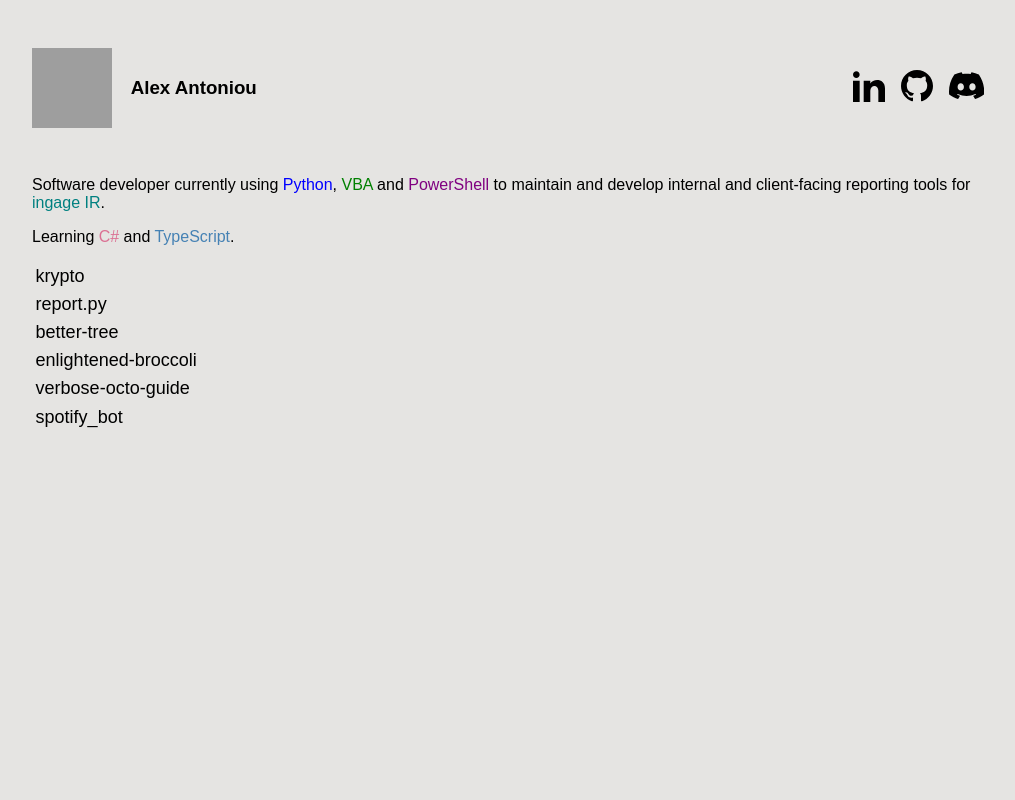
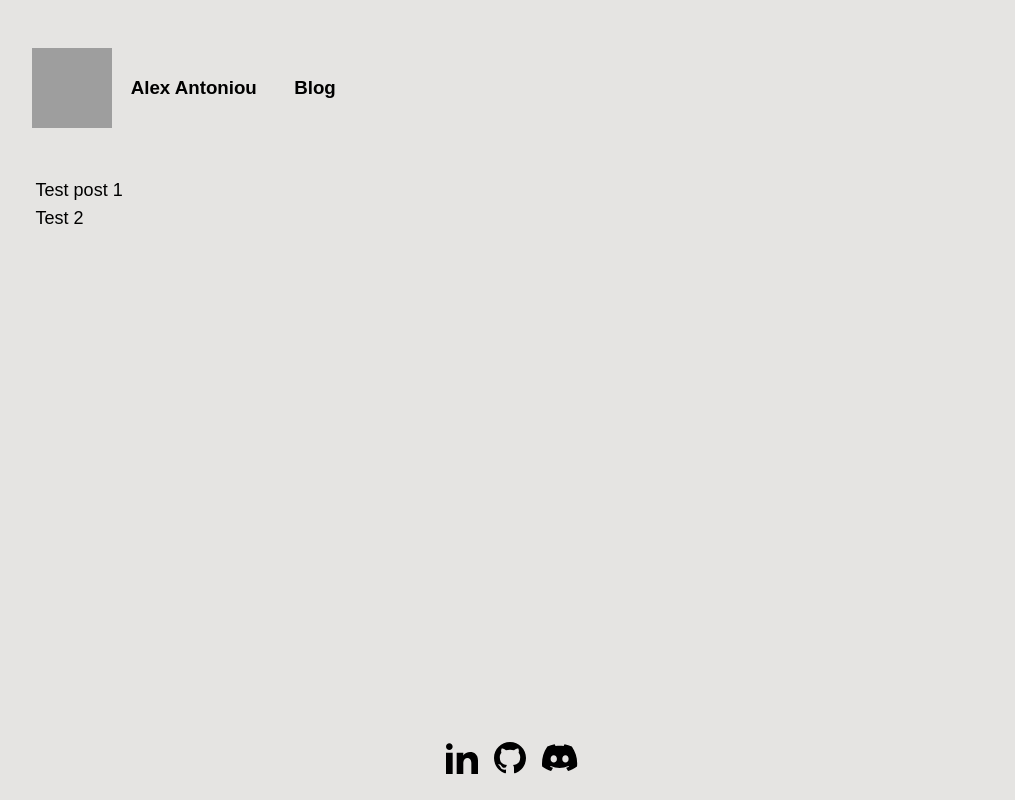
Before and after one commit to antoniouaa/hiremepls, a React (Create React App) app: page /blog in a window 1280 px wide. Shown: the whole page, without its empty margins (128-1143 px from the left). Built offline with nearby package versions, Linux system fonts and the light colour scheme; grey boxes are pictures that could not be loaded.

Commit message:
started implementing support for blogs

```diff
--- a/package.json
+++ b/package.json
@@ -15,6 +15,7 @@
     "nth-check": "^2.1.1",
     "react": "^18.1.0",
     "react-dom": "^18.1.0",
+    "react-router-dom": "^6.3.0",
     "react-scripts": "5.0.1",
     "styled-components": "^5.3.5",
     "typescript": "^4.7.2",
--- a/src/App.tsx
+++ b/src/App.tsx
@@ -1,19 +1,37 @@
-import { useEffect } from "react";
+import React from "react"
+import { BrowserRouter, Routes, Route } from "react-router-dom";
 
 import Header from "./components/Header";
 import About from "./components/About";
 import Projects from "./components/Projects";
+import Blog from "./components/Blog";
+import Footer from "./components/Footer";
 
 import projects from "./projects.json";
+import posts from "./posts.json";
 
 function App() {
-  useEffect(() => { document.title = "antoniouaa" });
-  return (
-    <div className="App">
-      <Header />
+  React.useEffect(() => { document.title = "antoniouaa" });
+  const Landing = () => {
+    return <>
       <About />
       <Projects projects={projects} />
-    </div>
+    </>
+  }
+  console.log(posts)
+  return (
+    <BrowserRouter>
+      <div className="App">
+        <Header />
+
+        <Routes>
+          <Route path="/blog" element={<Blog posts={posts} />} />
+          <Route path="/" element={<Landing />} />
+        </Routes>
+
+        <Footer />
+      </div>
+    </BrowserRouter>
   );
 }
 
--- /dev/null
+++ b/src/components/Blog.tsx
@@ -0,0 +1,26 @@
+import CardGrid from "./CardGrid";
+import { Container } from "./styled";
+
+interface IBlogParams {
+    posts: BlogNode[]
+}
+
+type BlogDetails = {
+    title: string,
+    synopsis: string,
+    body: string,
+}
+
+export type BlogNode = {
+    node: BlogDetails
+}
+
+const Blog = ({ posts }: IBlogParams) => {
+    return (
+        <Container>
+            <CardGrid nodes={posts} />
+        </Container>
+    )
+}
+
+export default Blog;
--- a/src/components/Card.tsx
+++ b/src/components/Card.tsx
@@ -1,6 +1,8 @@
 import styled from "styled-components";
 
-import { ProjectNode } from "./Projects"
+import { CardNode } from "./CardGrid"
+import { ProjectNode } from "./Projects";
+import { BlogNode } from "./Blog";
 
 const colors: Record<string, string> = {
     Python: "#0000FF",
@@ -53,15 +55,17 @@ const WideField = styled(Container)`
 `;
 
 export interface ICardParams {
-    node: ProjectNode
+    node: CardNode
     index: number
     openTab: number
     setOpenTab: CallableFunction
 }
 
-const Card = ({ node, index, openTab, setOpenTab }: ICardParams) => {
+const ProjectCard = ({ node, index, openTab, setOpenTab }: ICardParams) => {
+    const project = node as ProjectNode;
+
     const { name, description, url, createdAt, primaryLanguage, pushedAt } =
-        node.node;
+        project.node;
     const isOpen = openTab === index;
     const lang = primaryLanguage.name;
 
@@ -106,6 +110,59 @@ const Card = ({ node, index, openTab, setOpenTab }: ICardParams) => {
             )}
         </CardTab>
     );
+}
+
+const BlogCard = ({ node, index, openTab, setOpenTab }: ICardParams) => {
+    const blog = node as BlogNode;
+    const { title, body, synopsis } = blog.node;
+
+    const isOpen = openTab === index;
+
+    const dateToString = (dateString: string) =>
+        new Date(dateString).toLocaleString("en-UK", {
+            weekday: "long",
+            year: "numeric",
+            month: "long",
+            day: "numeric",
+        });
+
+    return (
+        <CardTab
+            onMouseEnter={() => setOpenTab(index)}
+            onMouseLeave={() => setOpenTab(-1)}
+        >
+            <Title>
+                {isOpen ? (
+                    <span>
+                        &gt; <RepoLink href={"#"}>{title}</RepoLink>
+                    </span>
+                ) : (
+                    title
+                )}
+            </Title>
+            {isOpen && (
+                <Details>
+                    <Field>{body}</Field>
+                    <WideField>
+                        <span></span>
+                        {/* <span>Created {dateToString(createdAt)}</span> */}
+                    </WideField>
+                    <WideField>
+                        {/* <div>Last updated {dateToString(pushedAt)}</div> */}
+                    </WideField>
+                </Details>
+            )}
+        </CardTab>
+    )
+}
+
+const Card = (node: ICardParams) => {
+    const n = node.node.node;
+
+    if ("name" in n)
+        return <ProjectCard {...node} />
+    else
+        return <BlogCard {...node} />
 };
 
 export default Card;
--- a/src/components/CardGrid.tsx
+++ b/src/components/CardGrid.tsx
@@ -1,13 +1,16 @@
 import { useState, useEffect } from "react";
 
 import { ProjectNode } from "./Projects"
+import { BlogNode } from "./Blog";
 import Card, { Container, ICardParams } from "./Card";
 
+export type CardNode = ProjectNode | BlogNode
+
 interface ICardGridParams {
-    nodes: Array<ProjectNode>
+    nodes: CardNode[]
 }
 
-const processProps = (cards: Array<ProjectNode>) => (openIndexTab: number, setOpenIndexTab: CallableFunction): Array<ICardParams> =>
+const processProps = (cards: CardNode[]) => (openIndexTab: number, setOpenIndexTab: CallableFunction): ICardParams[] =>
     cards.map((e, i) => {
         return {
             node: e,
@@ -20,11 +23,11 @@ const processProps = (cards: Array<ProjectNode>) => (openIndexTab: number, setOp
 const CardGrid = ({ nodes }: ICardGridParams) => {
     const [openIndexTab, setOpenIndexTab] = useState<number>(-1);
 
-    const [cards, setCards] = useState<Array<ICardParams>>(processProps(nodes)(openIndexTab, setOpenIndexTab));
+    const [cards, setCards] = useState<ICardParams[]>(processProps(nodes)(openIndexTab, setOpenIndexTab));
 
     useEffect(() => {
         setCards(processProps(cards.map(c => c.node))(openIndexTab, setOpenIndexTab));
-    }, [openIndexTab, processProps]);
+    }, [openIndexTab, processProps]); // eslint-disable-line react-hooks/exhaustive-deps
 
     return (
         <Container>
--- /dev/null
+++ b/src/components/Footer.tsx
@@ -0,0 +1,64 @@
+import styled from "styled-components";
+
+import { ReactComponent as Discord } from "../assets/discord.svg";
+import { ReactComponent as GitHub } from "../assets/github.svg";
+import { ReactComponent as LinkedIn } from "../assets/linkedin.svg";
+import { Headings } from "./styled";
+
+const BottomBar = styled.div`
+    display: flex;
+    flex-direction: row;
+    align-self: center;
+    width: 100%;
+
+    position: absolute;
+    bottom: 0;
+`;
+
+const Links = styled(Headings)`
+    width: 100%;
+    justify-content: center;
+    height: 5rem;
+`;
+
+const LinkedInLogo = styled(LinkedIn)`
+    width: 2em;
+    height: 2em;
+    &:hover {
+        fill: #0966c2;
+    }
+`;
+
+const GitHubLogo = styled(GitHub)`
+    width: 2em;
+    height: 2em;
+    &:hover {
+        fill: lightslategray;
+    }
+`;
+
+const DiscordLogo = styled(Discord)`
+    width: 2.2em;
+    height: 2.2em;
+    &:hover {
+        fill: #5865F2
+    }
+`;
+
+const Link = styled.a`
+    margin: 0.5em;
+`;
+
+const Footer = () => {
+    return (
+        <BottomBar>
+            <Links>
+                <Link href="https://www.linkedin.com/in/antoniouaa/"><LinkedInLogo /></Link>
+                <Link href="https://github.com/antoniouaa"><GitHubLogo /></Link>
+                <Link href="https://discord.com/"><DiscordLogo /></Link>
+            </Links>
+        </BottomBar>
+    )
+}
+
+export default Footer;
--- a/src/components/Header.tsx
+++ b/src/components/Header.tsx
@@ -1,16 +1,11 @@
-import headshot from "../assets/headshot.png";
-import { ReactComponent as Discord } from "../assets/discord.svg";
-import { ReactComponent as GitHub } from "../assets/github.svg";
-import { ReactComponent as LinkedIn } from "../assets/linkedin.svg";
-
 import styled from "styled-components";
 
-const headings = ["Alex Antoniou"];
+import headshot from "../assets/headshot.png";
+import { Headings } from "./styled";
 
-const Headshot = styled.img`
-    width: 5em;
-    height: 5em;
-`;
+const headings = ["Alex Antoniou", "Blog"];
+const links = ["/", "/blog"];
+
 const TopBar = styled.div`
     display: flex;
     flex-direction: row;
@@ -18,47 +13,14 @@ const TopBar = styled.div`
     margin-top: 3em;
     margin-bottom: 3em;
 `;
-const Headings = styled.div`
-    display: flex;
-    flex-direction: row;
-    align-items: center;
+
+const Headshot = styled.img`
+    width: 5em;
+    height: 5em;
 `;
-const Links = Headings;
 
 const Head = styled.h3`
     margin: 0em 1em 0em 1em;
-
-    @media (max-width: 430px) {
-        display: none;
-    }
-`;
-
-const LinkedInLogo = styled(LinkedIn)`
-    width: 2em;
-    height: 2em;
-    &:hover {
-        fill: #0966c2;
-    }
-`;
-
-const GitHubLogo = styled(GitHub)`
-    width: 2em;
-    height: 2em;
-    &:hover {
-        fill: lightslategray;
-    }
-`;
-
-const DiscordLogo = styled(Discord)`
-    width: 2.2em;
-    height: 2.2em;
-    &:hover {
-        fill: #5865F2
-    }
-`;
-
-const Link = styled.a`
-    margin: 0.5em;
 `;
 
 const Header = () => {
@@ -66,15 +28,8 @@ const Header = () => {
         <TopBar>
             <Headings>
                 <Headshot src={headshot} alt="" />
-                {headings.map((e, i) => (
-                    <Head key={i}>{e}</Head>
-                ))}
+                {headings.map((e, i) => <Head key={i}><a href={links[i]}>{e}</a></Head>)}
             </Headings>
-            <Links>
-                <Link href="https://www.linkedin.com/in/antoniouaa/"><LinkedInLogo /></Link>
-                <Link href="https://github.com/antoniouaa"><GitHubLogo /></Link>
-                <Link href="https://discord.com/"><DiscordLogo /></Link>
-            </Links>
         </TopBar>
     );
 };
--- a/src/components/Projects.tsx
+++ b/src/components/Projects.tsx
@@ -1,12 +1,7 @@
-import styled from "styled-components";
+import CardGrid from "./CardGrid";
+import { Container } from "./styled";
 
-import CardGrid from "./CardGrid";
-
-const Container = styled.div`
-    text-align: left;
-`;
-
-export type ProjectDetails = {
+type ProjectDetails = {
     name: string
     description: string
     createdAt: string
@@ -18,15 +13,16 @@ export type ProjectDetails = {
 }
 
 export type ProjectNode = {
-    node: ProjectDetails
+    node: ProjectDetails,
 }
+
 
 type ProjectData = {
     data: {
         user: {
             pinnedItems: {
                 totalCount: number
-                edges: Array<ProjectNode>
+                edges: ProjectNode[]
             }
         }
     }
--- /dev/null
+++ b/src/components/styled.tsx
@@ -0,0 +1,11 @@
+import styled from "styled-components";
+
+export const Container = styled.div`
+    text-align: left;
+`;
+
+export const Headings = styled.div`
+    display: flex;
+    flex-direction: row;
+    align-items: center;
+`;
--- a/src/index.css
+++ b/src/index.css
@@ -15,7 +15,10 @@ code {
 }
 
 .App {
-    margin: 1em 10em 1em 10em;
+    display: flex;
+    flex-direction: column;
+    margin: 0em 10em 0em 10em;
+    min-height: 100vh;
 }
 
 a {
--- /dev/null
+++ b/src/posts.json
@@ -0,0 +1,15 @@
+[{
+        "node": {
+            "title": "Test post 1",
+            "synopsis": "Test synopsis",
+            "body": "Hello, this is a test post"
+        }
+    },
+    {
+        "node": {
+            "title": "Test 2",
+            "synopsis": "synompsis 2",
+            "body": "hello, body"
+        }
+    }
+]
--- a/src/projects.json
+++ b/src/projects.json
@@ -3,8 +3,7 @@
         "user": {
             "pinnedItems": {
                 "totalCount": 6,
-                "edges": [
-                    {
+                "edges": [{
                         "node": {
                             "name": "krypto",
                             "description": "A python tool that creates issues in your repos based on TODO comments in your code",
```
Also changed, not shown: 1 other file (tests, documents, lock files or other folders).
